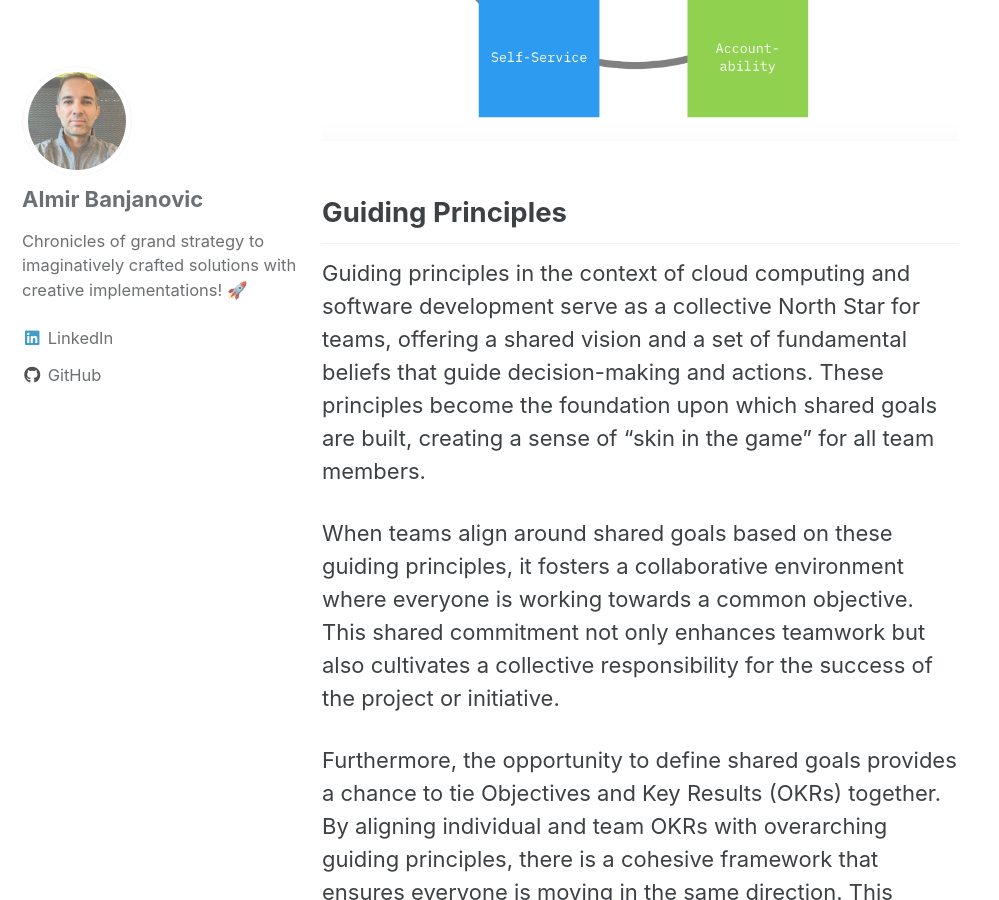
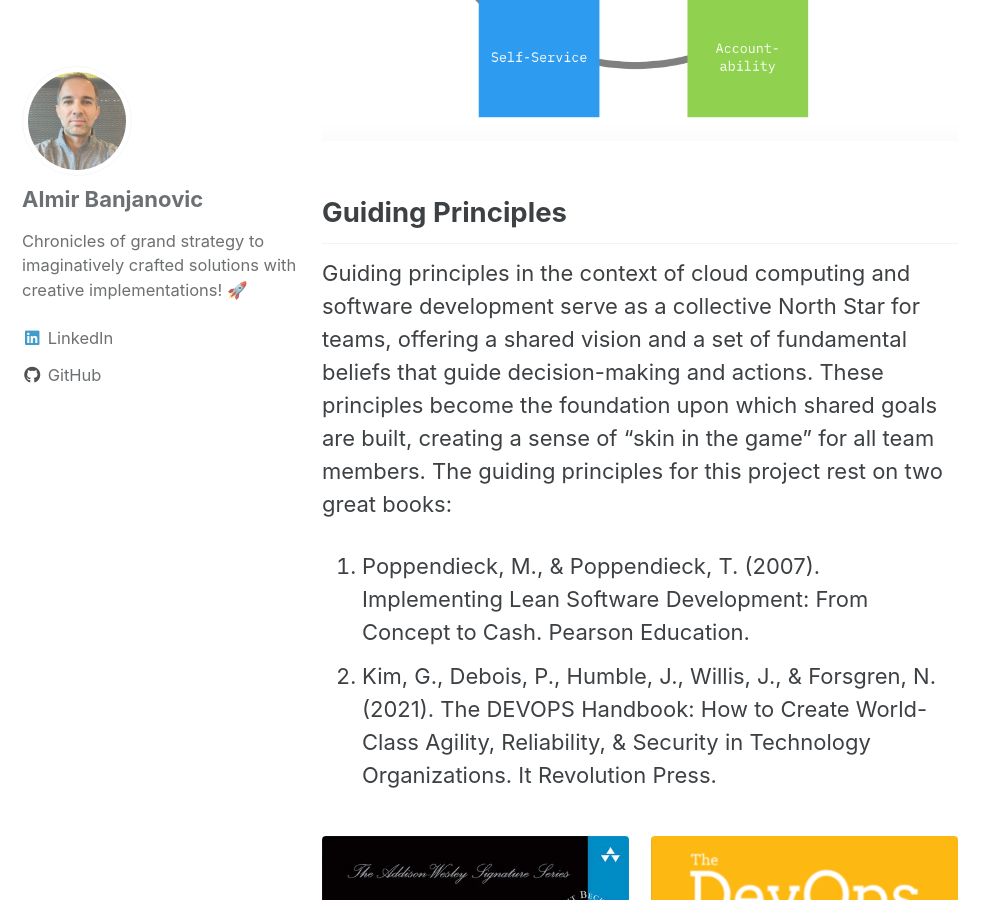
Before and after one commit to almirbanjanovic/roadtocloud.github.io, a Jekyll site: the page built from _posts/2023-10-16-keep-it-lean-and-eliminate-waste.md, in a window 1280 px wide and 900 px high, scrolled down 2157 px. Shown: the whole window, without its empty margins (0-999 px from the left). Built offline with Jekyll 4.4.1, drawn with Linux system fonts in a browser that asks for light colours; cached includes are drawn as plain includes; comment, search, counter and statistics services are not loaded.

Commit message:
Update 2023-10-16-keep-it-lean-and-eliminate-waste.md

```diff
--- a/_posts/2023-10-16-keep-it-lean-and-eliminate-waste.md
+++ b/_posts/2023-10-16-keep-it-lean-and-eliminate-waste.md
@@ -38,7 +38,16 @@ With the aim of keeping at lean and eliminating waste, I present the Seven Pilla
 ![image-center]({{ site.url }}{{ site.baseurl }}/assets/images/keep-it-lean-seven-pillars.png){: .align-center}
 
 ## Guiding Principles
-Guiding principles in the context of cloud computing and software development serve as a collective North Star for teams, offering a shared vision and a set of fundamental beliefs that guide decision-making and actions. These principles become the foundation upon which shared goals are built, creating a sense of "skin in the game" for all team members.
+Guiding principles in the context of cloud computing and software development serve as a collective North Star for teams, offering a shared vision and a set of fundamental beliefs that guide decision-making and actions. These principles become the foundation upon which shared goals are built, creating a sense of "skin in the game" for all team members. The guiding principles for this project rest on two great books:
+
+1. Poppendieck, M., & Poppendieck, T. (2007). Implementing Lean Software Development: From Concept to Cash. Pearson Education.
+2. Kim, G., Debois, P., Humble, J., Willis, J., & Forsgren, N. (2021). The DEVOPS Handbook: How to Create World-Class Agility, Reliability, & Security in Technology Organizations. It Revolution Press.
+
+<figure class="half">
+    <a href="/assets/images/implementing-lean-software-development.png"><img src="/assets/images/implementing-lean-software-development.png"></a>
+    <a href="/assets/images/the-devops-handbook.png"><img src="/assets/images/the-devops-handbook.png"></a>
+</figure>
+
 
 When teams align around shared goals based on these guiding principles, it fosters a collaborative environment where everyone is working towards a common objective. This shared commitment not only enhances teamwork but also cultivates a collective responsibility for the success of the project or initiative.
 
```
